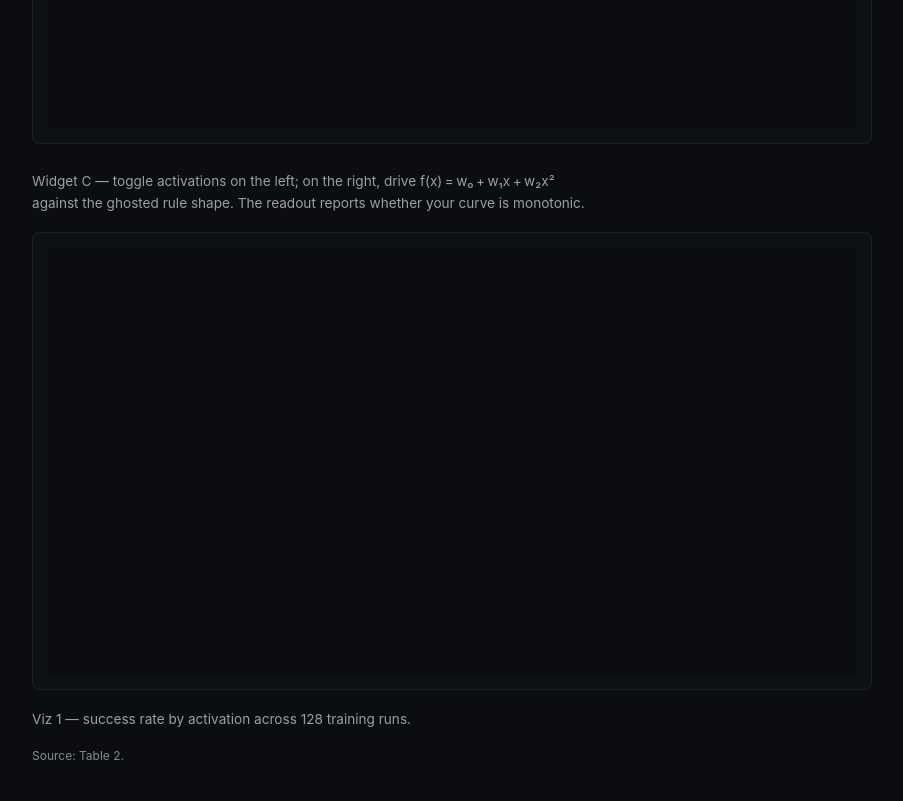
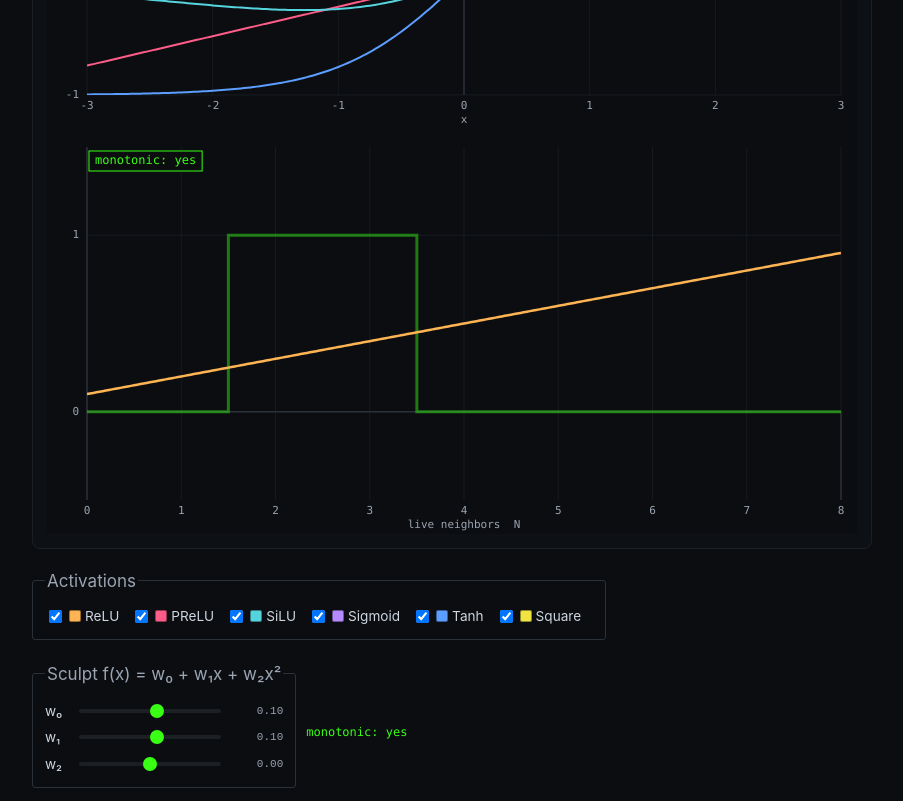
Before and after one commit to TashinAhmed/LifeNNgine, a website with bundled scripts: page web/index.html in a window 1280 px wide. Shown: the part 4240-5041 px from the top of the page, without its empty margins (188-1091 px from the left). Built offline with nearby package versions, Linux system fonts and the light colour scheme.

Commit message:
feat(web): activation explorer (Widget C)

```diff
--- a/web/index.html
+++ b/web/index.html
@@ -78,6 +78,7 @@
       <p class="chapter__lead">Different activations have different geometries &mdash; and geometry decides which rules a network can learn. Explore the zoo, then sculpt a PolyKAN polynomial by hand.</p>
       <div class="canvas-card">
         <canvas id="activation-zoo" width="720" height="360"></canvas>
+        <canvas id="activation-poly" width="720" height="360"></canvas>
       </div>
       <div class="controls" id="poly-controls"></div>
       <p class="caption">Widget C &mdash; toggle activations on the left; on the right, drive f(x)&thinsp;=&thinsp;w&#8320;&thinsp;+&thinsp;w&#8321;x&thinsp;+&thinsp;w&#8322;x&sup2; against the ghosted rule shape. The readout reports whether your curve is monotonic.</p>
--- a/web/js/main.js
+++ b/web/js/main.js
@@ -3,6 +3,7 @@ import { mulberry32 } from "./engine/rng.js";
 import { fitCanvas, clearCanvas, drawGrid } from "./util/canvas.js";
 import { createLifeGrid } from "./widgets/life-grid.js";
 import { createRuleFunction } from "./widgets/rule-function.js";
+import { createActivationPlot } from "./widgets/activation-plot.js";
 
 const prefersReducedMotion = () => window.matchMedia?.("(prefers-reduced-motion: reduce)").matches;
 
@@ -36,4 +37,11 @@ document.addEventListener("DOMContentLoaded", () => {
   if (ruleCanvas) {
     window.__ruleFunction = createRuleFunction(ruleCanvas);
   }
+
+  const zooCanvas = document.getElementById("activation-zoo");
+  const polyCanvas = document.getElementById("activation-poly");
+  const polyControls = document.getElementById("poly-controls");
+  if (zooCanvas || polyCanvas) {
+    window.__activationPlot = createActivationPlot(zooCanvas, polyCanvas, polyControls);
+  }
 });
--- /dev/null
+++ b/web/js/widgets/activation-plot.js
@@ -0,0 +1,343 @@
+// Widget C — activation-function zoo + PolyKAN sculptor.
+//
+// Split into two layers so the module stays Node-importable:
+//   - polyValue / isMonotonicOver are pure (no DOM) and unit-tested.
+//   - createActivationPlot is the DOM controller; all DOM/canvas/window access
+//     lives inside it, never at module top level.
+
+import { fitCanvas, clearCanvas } from "../util/canvas.js";
+
+// ---- Pure helpers (no DOM) ----
+
+// Evaluate polynomial Σ coeffs[d]·xᵈ via iterative multiplication.
+export function polyValue(coeffs, x) {
+  let sum = 0;
+  let xp = 1; // x^0
+  for (let d = 0; d < coeffs.length; d++) {
+    sum += coeffs[d] * xp;
+    xp *= x;
+  }
+  return sum;
+}
+
+// True if the polynomial is non-decreasing OR non-increasing over [xMin, xMax].
+// Samples `steps`+1 points and checks that successive differences never mix sign
+// (a near-zero tolerance absorbs floating-point noise on flat regions).
+export function isMonotonicOver(coeffs, xMin, xMax, steps = 200) {
+  const n = Math.max(2, steps | 0);
+  const ys = new Array(n + 1);
+  let maxAbs = 0;
+  for (let i = 0; i <= n; i++) {
+    const x = xMin + ((xMax - xMin) * i) / n;
+    const y = polyValue(coeffs, x);
+    ys[i] = y;
+    const a = Math.abs(y);
+    if (a > maxAbs) maxAbs = a;
+  }
+  const eps = (maxAbs || 1) * 1e-9;
+  let hasPos = false, hasNeg = false;
+  for (let i = 1; i <= n; i++) {
+    const d = ys[i] - ys[i - 1];
+    if (d > eps) hasPos = true;
+    else if (d < -eps) hasNeg = true;
+    if (hasPos && hasNeg) return false;
+  }
+  return true;
+}
+
+// Standard activation functions (pure). PReLU uses leak slope a=0.25.
+export const ACTIVATIONS = [
+  { key: "relu",    label: "ReLU",    color: "#ffb454", fn: (x) => Math.max(0, x) },
+  { key: "prelu",   label: "PReLU",   color: "#ff5c8a", fn: (x) => (x > 0 ? x : 0.25 * x) },
+  { key: "silu",    label: "SiLU",    color: "#56d4dd", fn: (x) => x / (1 + Math.exp(-x)) },
+  { key: "sigmoid", label: "Sigmoid", color: "#b58aff", fn: (x) => 1 / (1 + Math.exp(-x)) },
+  { key: "tanh",    label: "Tanh",    color: "#5c9eff", fn: (x) => Math.tanh(x) },
+  { key: "square",  label: "Square",  color: "#f0e442", fn: (x) => x * x },
+];
+
+// DOM controller for Widget C. All DOM/canvas access is inside this function.
+// Returns { setPaused } (no-op, for interface parity), or a stub if both mounts
+// are missing.
+export function createActivationPlot(zooCanvas, polyCanvas, controlsEl) {
+  const noop = { setPaused() {} };
+  if (!zooCanvas && !polyCanvas) return noop;
+
+  const doc = (zooCanvas && zooCanvas.ownerDocument)
+    || (polyCanvas && polyCanvas.ownerDocument)
+    || (controlsEl && controlsEl.ownerDocument)
+    || (typeof document !== "undefined" ? document : null);
+  if (!doc) return noop;
+  const win = doc.defaultView || (typeof window !== "undefined" ? window : null);
+
+  const PAD = { l: 40, r: 16, t: 18, b: 34 };
+  const COLORS = {
+    bg: "#0b0d10",
+    axis: "#2a3138",
+    grid: "#161b20",
+    label: "#9aa4b2",
+    rule: "#39ff14",
+    poly: "#ffb454",
+  };
+
+  // --- zoo state: x∈[-3,3], y∈[-1,2]; all activations on by default ---
+  const enabled = Object.create(null);
+  for (const a of ACTIVATIONS) enabled[a.key] = true;
+  const ZOO_X = { min: -3, max: 3 };
+  const ZOO_Y = { min: -1, max: 2 };
+
+  // --- poly state: sculpt f(x)=w0+w1x+w2x² over neighbor count N∈[0,8] ---
+  let w = [0.1, 0.1, 0.0]; // gentle ramp → monotonic by default
+  const POLY_X = { min: 0, max: 8 };
+  const POLY_Y = { min: -0.5, max: 1.5 };
+  let readoutEl = null;
+
+  function renderZoo() {
+    if (!zooCanvas) return;
+    const view = fitCanvas(zooCanvas);
+    if (!view || !view.ctx) return;
+    const { ctx, cssW, cssH } = view;
+    const plotW = Math.max(1, cssW - PAD.l - PAD.r);
+    const plotH = Math.max(1, cssH - PAD.t - PAD.b);
+    const xOf = (x) => PAD.l + ((x - ZOO_X.min) / (ZOO_X.max - ZOO_X.min)) * plotW;
+    const yOf = (y) => PAD.t + plotH - ((y - ZOO_Y.min) / (ZOO_Y.max - ZOO_Y.min)) * plotH;
+
+    clearCanvas(ctx, zooCanvas.width, zooCanvas.height, COLORS.bg);
+
+    // gridlines at each integer x / y
+    ctx.lineWidth = 1;
+    ctx.strokeStyle = COLORS.grid;
+    for (let x = Math.ceil(ZOO_X.min); x <= ZOO_X.max; x++) {
+      ctx.beginPath(); ctx.moveTo(xOf(x), PAD.t); ctx.lineTo(xOf(x), PAD.t + plotH); ctx.stroke();
+    }
+    for (let y = Math.ceil(ZOO_Y.min); y <= ZOO_Y.max; y++) {
+      ctx.beginPath(); ctx.moveTo(PAD.l, yOf(y)); ctx.lineTo(PAD.l + plotW, yOf(y)); ctx.stroke();
+    }
+
+    // axes (emphasise y=0 and x=0)
+    ctx.strokeStyle = COLORS.axis;
+    ctx.lineWidth = 1.5;
+    ctx.beginPath();
+    ctx.moveTo(PAD.l, yOf(0)); ctx.lineTo(PAD.l + plotW, yOf(0));
+    ctx.moveTo(xOf(0), PAD.t); ctx.lineTo(xOf(0), PAD.t + plotH);
+    ctx.stroke();
+
+    // activation curves, clipped to plot area
+    ctx.save();
+    ctx.beginPath();
+    ctx.rect(PAD.l, PAD.t, plotW, plotH);
+    ctx.clip();
+    ctx.lineWidth = 2;
+    const N = 240;
+    for (const a of ACTIVATIONS) {
+      if (!enabled[a.key]) continue;
+      ctx.strokeStyle = a.color;
+      ctx.beginPath();
+      for (let i = 0; i <= N; i++) {
+        const x = ZOO_X.min + ((ZOO_X.max - ZOO_X.min) * i) / N;
+        const X = xOf(x), Y = yOf(a.fn(x));
+        if (i === 0) ctx.moveTo(X, Y); else ctx.lineTo(X, Y);
+      }
+      ctx.stroke();
+    }
+    ctx.restore();
+
+    // tick labels
+    ctx.fillStyle = COLORS.label;
+    ctx.font = "11px ui-monospace, SFMono-Regular, Menlo, monospace";
+    ctx.textAlign = "center";
+    ctx.textBaseline = "top";
+    for (let x = Math.ceil(ZOO_X.min); x <= ZOO_X.max; x++) {
+      ctx.fillText(String(x), xOf(x), PAD.t + plotH + 6);
+    }
+    ctx.fillText("x", PAD.l + plotW / 2, PAD.t + plotH + 20);
+    ctx.textAlign = "right";
+    ctx.textBaseline = "middle";
+    for (let y = Math.ceil(ZOO_Y.min); y <= ZOO_Y.max; y++) {
+      ctx.fillText(String(y), PAD.l - 8, yOf(y));
+    }
+  }
+
+  function renderPoly() {
+    if (!polyCanvas) return;
+    const view = fitCanvas(polyCanvas);
+    if (!view || !view.ctx) return;
+    const { ctx, cssW, cssH } = view;
+    const plotW = Math.max(1, cssW - PAD.l - PAD.r);
+    const plotH = Math.max(1, cssH - PAD.t - PAD.b);
+    const xOf = (x) => PAD.l + ((x - POLY_X.min) / (POLY_X.max - POLY_X.min)) * plotW;
+    const yOf = (y) => PAD.t + plotH - ((y - POLY_Y.min) / (POLY_Y.max - POLY_Y.min)) * plotH;
+
+    clearCanvas(ctx, polyCanvas.width, polyCanvas.height, COLORS.bg);
+
+    // gridlines at integer N and y
+    ctx.lineWidth = 1;
+    ctx.strokeStyle = COLORS.grid;
+    for (let n = POLY_X.min; n <= POLY_X.max; n++) {
+      ctx.beginPath(); ctx.moveTo(xOf(n), PAD.t); ctx.lineTo(xOf(n), PAD.t + plotH); ctx.stroke();
+    }
+    for (let y = Math.ceil(POLY_Y.min); y <= POLY_Y.max; y++) {
+      ctx.beginPath(); ctx.moveTo(PAD.l, yOf(y)); ctx.lineTo(PAD.l + plotW, yOf(y)); ctx.stroke();
+    }
+
+    // axes
+    ctx.strokeStyle = COLORS.axis;
+    ctx.lineWidth = 1.5;
+    ctx.beginPath();
+    ctx.moveTo(PAD.l, yOf(0)); ctx.lineTo(PAD.l + plotW, yOf(0));
+    ctx.lineTo(PAD.l + plotW, PAD.t + plotH);
+    ctx.moveTo(PAD.l, PAD.t); ctx.lineTo(PAD.l, PAD.t + plotH);
+    ctx.stroke();
+
+    ctx.save();
+    ctx.beginPath();
+    ctx.rect(PAD.l, PAD.t, plotW, plotH);
+    ctx.clip();
+
+    // ghost: B3/S23 rule bump (green). target=1 at N∈{2,3} else 0; each integer
+    // N owns bin [N-0.5, N+0.5) so verticals form the bump automatically.
+    const target = (n) => (n === 2 || n === 3 ? 1 : 0);
+    ctx.strokeStyle = COLORS.rule;
+    ctx.globalAlpha = 0.45;
+    ctx.lineWidth = 3;
+    ctx.lineJoin = "miter";
+    ctx.beginPath();
+    ctx.moveTo(xOf(0), yOf(target(0)));
+    for (let n = 0; n <= 8; n++) {
+      const v = target(n);
+      ctx.lineTo(xOf(Math.max(0, n - 0.5)), yOf(v));
+      ctx.lineTo(xOf(Math.min(8, n + 0.5)), yOf(v));
+    }
+    ctx.stroke();
+    ctx.globalAlpha = 1;
+
+    // the sculpted polynomial f(x)=w0+w1x+w2x² (amber)
+    ctx.strokeStyle = COLORS.poly;
+    ctx.lineWidth = 2.5;
+    ctx.beginPath();
+    const N = 240;
+    for (let i = 0; i <= N; i++) {
+      const x = POLY_X.min + ((POLY_X.max - POLY_X.min) * i) / N;
+      const X = xOf(x), Y = yOf(polyValue(w, x));
+      if (i === 0) ctx.moveTo(X, Y); else ctx.lineTo(X, Y);
+    }
+    ctx.stroke();
+    ctx.restore();
+
+    // monotonic readout (on canvas) using isMonotonicOver
+    const mono = isMonotonicOver(w, POLY_X.min, POLY_X.max);
+    const text = `monotonic: ${mono ? "yes" : "no"}`;
+    ctx.font = "12px ui-monospace, SFMono-Regular, Menlo, monospace";
+    const tw = ctx.measureText(text).width;
+    const bx = PAD.l + 8, by = PAD.t + 6;
+    ctx.fillStyle = "rgba(11,13,16,0.85)";
+    ctx.fillRect(bx - 6, by - 2, tw + 12, 20);
+    ctx.strokeStyle = mono ? COLORS.rule : COLORS.poly;
+    ctx.lineWidth = 1;
+    ctx.strokeRect(bx - 6, by - 2, tw + 12, 20);
+    ctx.fillStyle = mono ? COLORS.rule : COLORS.poly;
+    ctx.textAlign = "left";
+    ctx.textBaseline = "top";
+    ctx.fillText(text, bx, by + 2);
+
+    // tick labels
+    ctx.fillStyle = COLORS.label;
+    ctx.font = "11px ui-monospace, SFMono-Regular, Menlo, monospace";
+    ctx.textAlign = "center";
+    ctx.textBaseline = "top";
+    for (let n = POLY_X.min; n <= POLY_X.max; n++) {
+      ctx.fillText(String(n), xOf(n), PAD.t + plotH + 6);
+    }
+    ctx.fillText("live neighbors  N", PAD.l + plotW / 2, PAD.t + plotH + 20);
+    ctx.textAlign = "right";
+    ctx.textBaseline = "middle";
+    for (let y = Math.ceil(POLY_Y.min); y <= POLY_Y.max; y++) {
+      ctx.fillText(String(y), PAD.l - 8, yOf(y));
+    }
+
+    // mirror readout to the DOM control
+    if (readoutEl) {
+      readoutEl.textContent = `monotonic: ${mono ? "yes" : "no"}`;
+      readoutEl.style.color = mono ? COLORS.rule : COLORS.poly;
+    }
+  }
+
+  // ---------------- controls ----------------
+  if (controlsEl) {
+    // Group 1: activation toggles (zoo legend)
+    const zooGroup = doc.createElement("fieldset");
+    zooGroup.style.cssText = "border:1px solid #2a3138;padding:8px 12px;margin:0 0 10px 0;border-radius:3px;";
+    const zooLegend = doc.createElement("legend");
+    zooLegend.textContent = "Activations";
+    zooLegend.style.color = COLORS.label;
+    zooGroup.appendChild(zooLegend);
+    for (const a of ACTIVATIONS) {
+      const label = doc.createElement("label");
+      label.style.cssText = "display:inline-flex;align-items:center;gap:4px;margin-right:12px;color:#cdd6e0;cursor:pointer;";
+      const cb = doc.createElement("input");
+      cb.type = "checkbox";
+      cb.checked = true;
+      cb.addEventListener("change", () => {
+        enabled[a.key] = cb.checked;
+        renderZoo();
+      });
+      const swatch = doc.createElement("span");
+      swatch.style.cssText = `display:inline-block;width:12px;height:12px;background:${a.color};border:1px solid #0006;border-radius:2px;`;
+      const text = doc.createElement("span");
+      text.textContent = a.label;
+      label.append(cb, swatch, text);
+      zooGroup.appendChild(label);
+    }
+
+    // Group 2: poly sliders
+    const polyGroup = doc.createElement("fieldset");
+    polyGroup.style.cssText = "border:1px solid #2a3138;padding:8px 12px;margin:0 0 10px 0;border-radius:3px;";
+    const polyLegend = doc.createElement("legend");
+    polyLegend.textContent = "Sculpt f(x) = w\u2080 + w\u2081x + w\u2082x\u00b2";
+    polyLegend.style.color = COLORS.label;
+    polyGroup.appendChild(polyLegend);
+
+    const ranges = [
+      { i: 0, name: "w\u2080", min: -1, max: 1, step: 0.05 },
+      { i: 1, name: "w\u2081", min: -1, max: 1, step: 0.05 },
+      { i: 2, name: "w\u2082", min: -0.3, max: 0.3, step: 0.02 },
+    ];
+    const fmt = (v) => (v >= 0 ? " " : "") + v.toFixed(2);
+    for (const r of ranges) {
+      const row = doc.createElement("div");
+      row.style.cssText = "display:flex;align-items:center;gap:8px;margin:4px 0;";
+      const label = doc.createElement("label");
+      label.htmlFor = `poly-w-${r.i}`;
+      label.textContent = r.name;
+      label.style.cssText = "width:24px;color:#cdd6e0;";
+      const input = doc.createElement("input");
+      input.type = "range";
+      input.id = `poly-w-${r.i}`;
+      input.min = String(r.min);
+      input.max = String(r.max);
+      input.step = String(r.step);
+      input.value = String(w[r.i]);
+      input.style.flex = "1";
+      const val = doc.createElement("span");
+      val.style.cssText = "width:52px;text-align:right;color:#9aa4b2;font-family:ui-monospace,monospace;font-size:11px;";
+      val.textContent = fmt(w[r.i]);
+      input.addEventListener("input", () => {
+        w[r.i] = Number(input.value) || 0;
+        val.textContent = fmt(w[r.i]);
+        renderPoly();
+      });
+      row.append(label, input, val);
+      polyGroup.appendChild(row);
+    }
+
+    readoutEl = doc.createElement("p");
+    readoutEl.style.cssText = "margin:8px 0 0 0;font-family:ui-monospace,SFMono-Regular,Menlo,monospace;font-size:12px;color:#39ff14;";
+
+    controlsEl.append(zooGroup, polyGroup, readoutEl);
+  }
+
+  if (win) win.addEventListener("resize", () => { renderZoo(); renderPoly(); });
+
+  renderZoo();
+  renderPoly();
+  return { setPaused() {} };
+}
```
Also changed, not shown: web/test/activation-plot.test.js (added, +12 -0 lines), web/test/smoke.test.js (+16 -0 lines).
